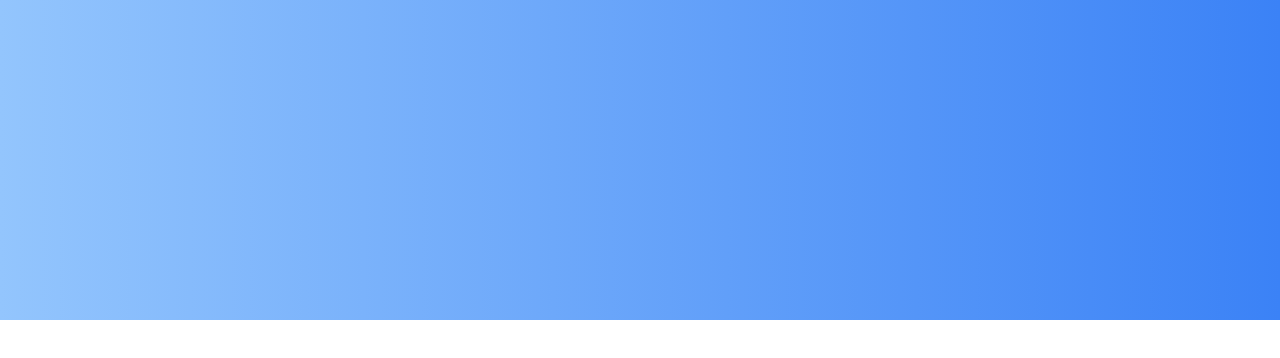
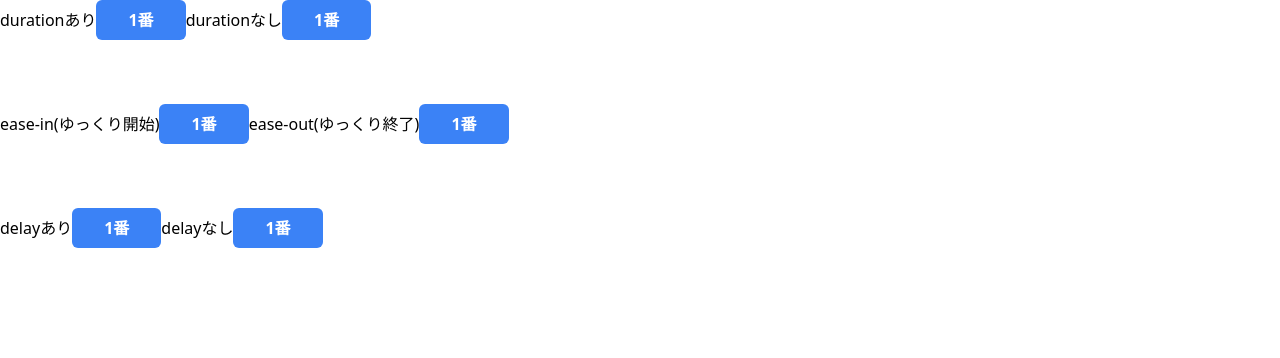
Before and after one commit to Takumikimura1899/TailwindCSS-React-Practice, a React (Create React App) app: page / in a window 1280 px wide. Shown: the top 358 px of the page. Built offline with nearby package versions, Linux system fonts and the light colour scheme.

Commit message:
Transitions

```diff
--- a/src/App.js
+++ b/src/App.js
@@ -24,6 +24,7 @@ import Buttons from './components/Design/Buttons';
 import Cards from './components/Design/Cards';
 import Forms from './components/Design/Forms';
 import Gradation from './components/animation/Gradation';
+import Transitions from './components/animation/Transitions';
 
 function App() {
   return (
@@ -51,7 +52,8 @@ function App() {
       {/* <Buttons /> */}
       {/* <Cards /> */}
       {/* <Forms /> */}
-      <Gradation />
+      {/* <Gradation /> */}
+      <Transitions />
     </>
   );
 }
--- /dev/null
+++ b/src/components/animation/Transitions.jsx
@@ -0,0 +1,40 @@
+import React from 'react';
+
+const Transitions = () => {
+  return (
+    <>
+      <div className='mb-16'>
+        durationあり
+        <button className='bg-blue-500 hover:bg-blue-300 transition duration-1000 text-white font-semibold py-2 px-8 rounded-md '>
+          1番
+        </button>
+        durationなし
+        <button className='bg-blue-500 hover:bg-blue-300 text-white font-semibold py-2 px-8 rounded-md '>
+          1番
+        </button>
+      </div>
+      <div className='mb-16'>
+        ease-in(ゆっくり開始)
+        <button className='bg-blue-500 hover:bg-blue-300 transition duration-1000 ease-in text-white font-semibold py-2 px-8 rounded-md '>
+          1番
+        </button>
+        ease-out(ゆっくり終了)
+        <button className='bg-blue-500 hover:bg-blue-300 transition duration-1000 ease-out text-white font-semibold py-2 px-8 rounded-md '>
+          1番
+        </button>
+      </div>
+      <div className='mb-16'>
+        delayあり
+        <button className='bg-blue-500 hover:bg-blue-300 transition delay-1000 text-white font-semibold py-2 px-8 rounded-md '>
+          1番
+        </button>
+        delayなし
+        <button className='bg-blue-500 hover:bg-blue-300 text-white font-semibold py-2 px-8 rounded-md '>
+          1番
+        </button>
+      </div>
+    </>
+  );
+};
+
+export default Transitions;
```
